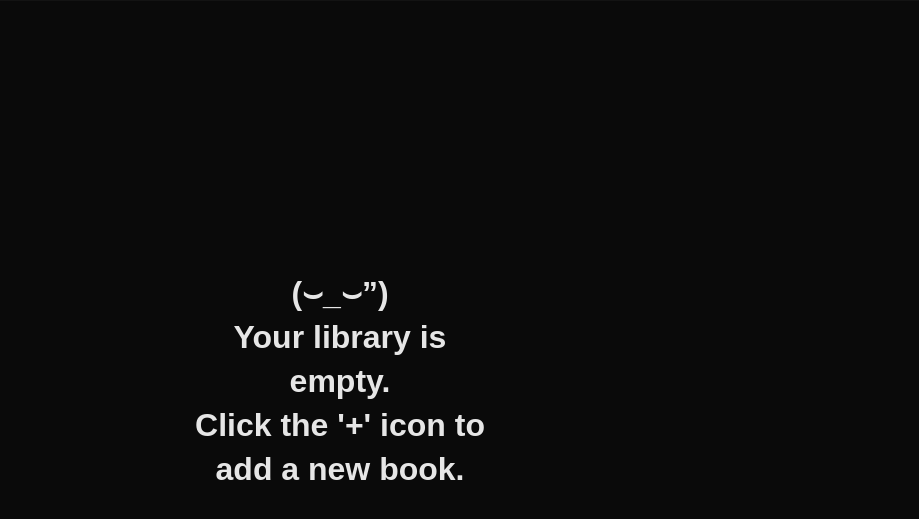
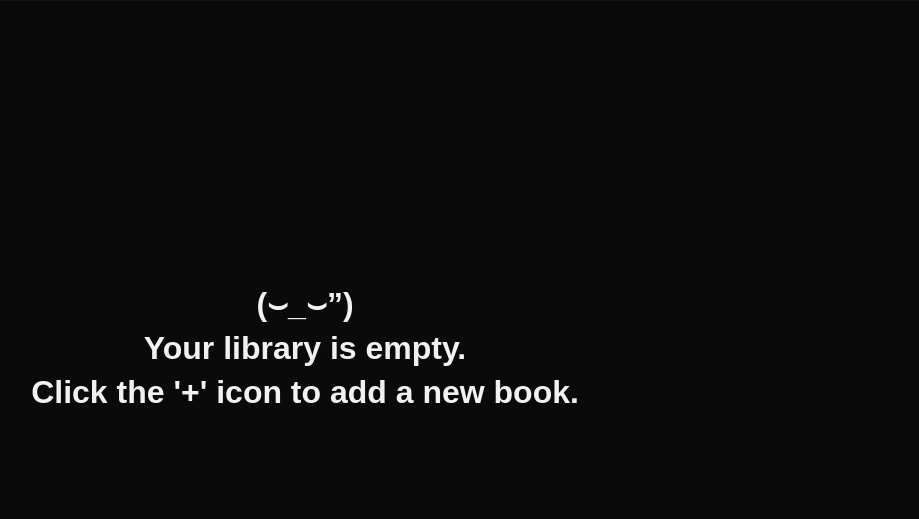
Before and after one commit to Jando-G/Odin-library, a plain HTML site: page index.html in a window 1280 px wide. Shown: the part 79-598 px from the top of the page, without its empty margins (335-1254 px from the left). Drawn offline with Linux system fonts and the light colour scheme; a web font is replaced by a local one.

Commit message:
Properly center the emptyMsg

```diff
--- a/styles.css
+++ b/styles.css
@@ -57,14 +57,10 @@ img:hover {
     line-height: 24px;
 }
 #emptyMsg {
-    position: absolute;
-    color: rgb(230, 230, 230);
+    position: fixed;
     top: 50%;
     left: 50%;
-    margin-top: -50px;
-    margin-left: -115px;
-    width: 300px;
-    height: 100px;
+    transform: translate(-50%, -50%);
     font-size: 2vw;
     line-height: 2.75rem;
 }
```
